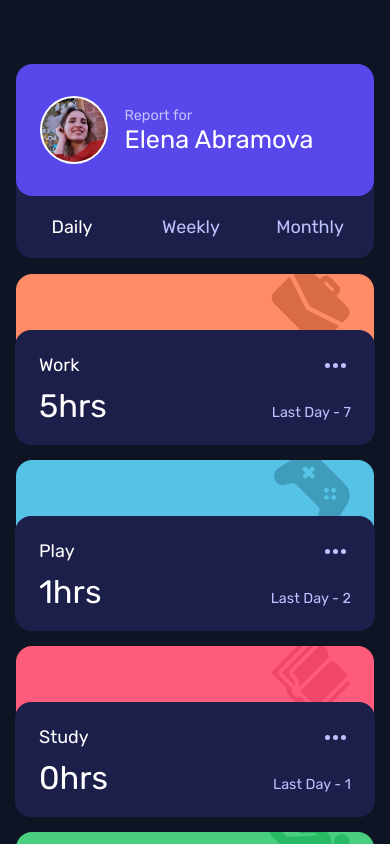
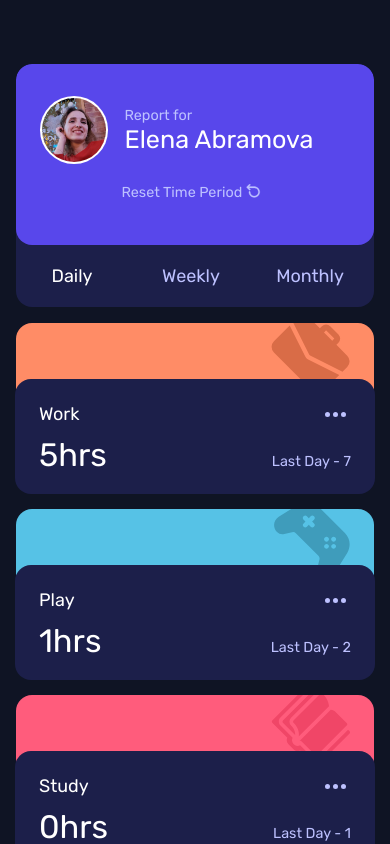
Before and after one commit to NikitaKozlov-R/time-tracking, a Vue app: page /time-tracking/daily in a window 390 px wide. Shown: the top 844 px of the page. Built offline with nearby package versions, Linux system fonts and the light colour scheme.

Commit message:
feat: add button reset in profile card

```diff
--- a/src/components/profile-card.vue
+++ b/src/components/profile-card.vue
@@ -1,6 +1,7 @@
 <template>
   <div class="tt-profile">
     <div class="tt-profile__user">
+      <div class="tt-profile__inner">
         <div class="tt-profile__avatar">
           <img
             class="tt-profile__image"
@@ -13,6 +14,15 @@
           <p class="tt-profile__title">Report for</p>
           <p class="tt-profile__name">{{ name }}</p>
         </div>
+      </div>
+      <button-reset v-if="$route.params.timeframe" title="Reset Time Period">
+        <svg viewBox="0 0 22 21" xmlns="http://www.w3.org/2000/svg">
+          <path
+            d="M6.40971 0.554197C6.60448 0.749033 6.7139 1.01325 6.7139 1.28875C6.7139 1.56425 6.60448 1.82847 6.40971 2.0233L4.54683 3.88618H12.6882C14.3321 3.88618 15.9391 4.37366 17.306 5.28697C18.6729 6.20028 19.7382 7.4984 20.3673 9.01718C20.9964 10.536 21.161 12.2072 20.8403 13.8195C20.5196 15.4318 19.728 16.9129 18.5655 18.0753C17.4031 19.2377 15.9221 20.0293 14.3098 20.35C12.6974 20.6707 11.0262 20.5061 9.50744 19.877C7.98866 19.2479 6.69054 18.1826 5.77723 16.8157C4.86392 15.4489 4.37644 13.8419 4.37644 12.198C4.37644 11.9224 4.4859 11.6581 4.68075 11.4633C4.87559 11.2685 5.13986 11.159 5.41541 11.159C5.69096 11.159 5.95523 11.2685 6.15007 11.4633C6.34492 11.6581 6.45438 11.9224 6.45438 12.198C6.45438 13.4309 6.81999 14.6361 7.50497 15.6613C8.18996 16.6864 9.16355 17.4854 10.3026 17.9573C11.4417 18.4291 12.6951 18.5525 13.9044 18.312C15.1136 18.0715 16.2244 17.4778 17.0962 16.6059C17.968 15.7341 18.5617 14.6234 18.8023 13.4141C19.0428 12.2049 18.9194 10.9515 18.4475 9.81238C17.9757 8.67329 17.1767 7.6997 16.1516 7.01472C15.1264 6.32973 13.9212 5.96413 12.6882 5.96413H4.54683L6.40971 7.827C6.59896 8.02296 6.70369 8.2854 6.70132 8.55782C6.69895 8.83023 6.58968 9.09082 6.39705 9.28345C6.20442 9.47609 5.94383 9.58536 5.67141 9.58772C5.399 9.59009 5.13655 9.48537 4.9406 9.29611L1.3042 5.65971C1.10942 5.46487 1 5.20065 1 4.92515C1 4.64966 1.10942 4.38544 1.3042 4.1906L4.9406 0.554197C5.13544 0.35942 5.39966 0.25 5.67515 0.25C5.95065 0.25 6.21487 0.35942 6.40971 0.554197Z"
+            stroke-width="0.4"
+          />
+        </svg>
+      </button-reset>
     </div>
     <div class="tt-rofile__timeframes">
       <router-link class="tt-profile__button" to="/time-tracking/daily" active-class="active">
@@ -32,7 +42,12 @@
 </template>
 
 <script>
+import ButtonReset from '@/components/button-reset.vue'
+
 export default {
+  components: {
+    ButtonReset,
+  },
   props: {
     name: {
       type: String,
@@ -70,6 +85,9 @@ export default {
   background-color: var(--color-primary);
   padding: 48px 24px;
   border-radius: 16px;
+  display: flex;
+  flex-direction: column;
+  justify-content: space-between;
 }
 .tt-profile__avatar {
   background-color: white;
@@ -93,10 +111,16 @@ export default {
   }
   .tt-profile__user {
     display: flex;
-    flex-direction: row;
+    flex-direction: column;
     padding: 32px 24px;
     align-items: center;
     justify-content: center;
+  }
+  .tt-profile__inner {
+    width: 100%;
+    display: flex;
+    align-items: center;
+    margin-bottom: 8px;
   }
   .tt-profile__avatar {
     margin-right: 16px;
@@ -120,6 +144,9 @@ export default {
 .tt-profile__name {
   color: white;
   font-size: 2.4rem;
+}
+.tt-profile__submenu {
+  width: 100%;
 }
 
 @media screen and (max-width: 769px) {
```
Lines whose indentation alone changed are shown as unchanged.
